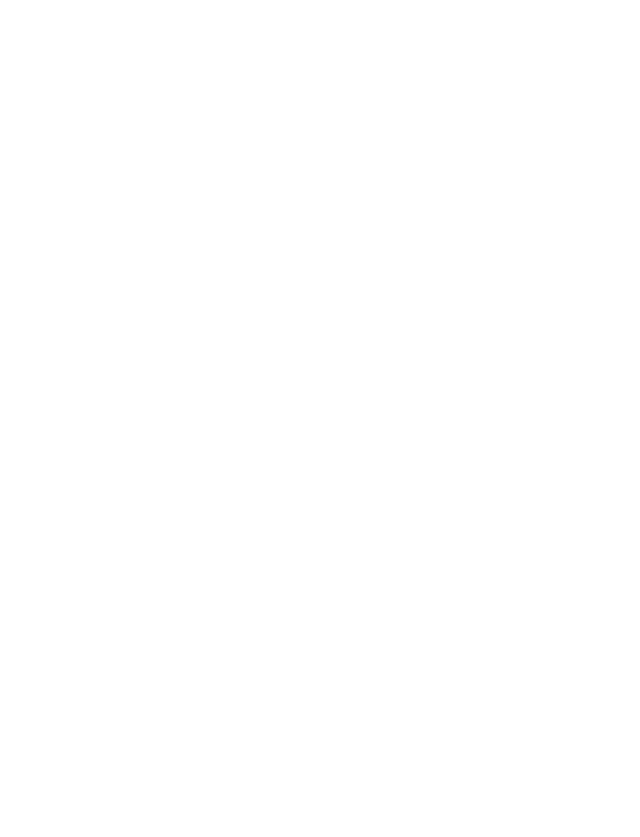
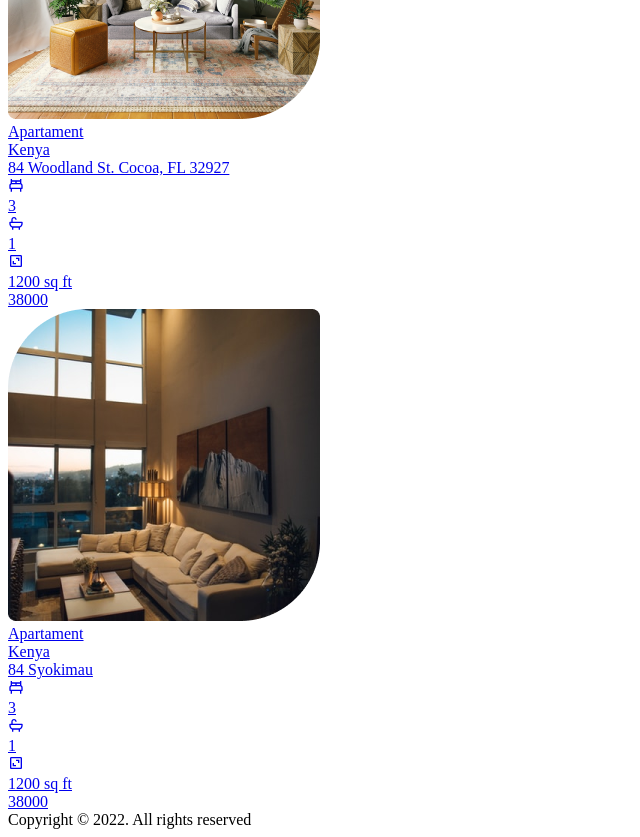
Before and after one commit to GEORGE-GICHURU/real-estate, a React (Create React App) app: page / in a window 1280 px wide. Shown: the part 10280-11117 px from the top of the page, without its empty margins (0-640 px from the left). Before the commit the page ends 10113 px from the top, so only its background shows below. Built offline with nearby package versions, Linux system fonts and the light colour scheme.

Commit message:
Finalized the whole project

```diff
--- a/src/data.js
+++ b/src/data.js
@@ -433,4 +433,48 @@
       phone: '0123 456 78910',
     },
   },
+
+  {
+    id: 19,
+    type: 'Apartament',
+    name: 'Apartament 19',
+    description:
+      'Lorem ipsum dolor sit amet consectetur adipisicing elit. Amet, illoat. Repudiandae ratione impedit delectus consectetur. Aspernaturvero obcaecati placeat ab distinctio unde ipsam molestias atqueratione delectus blanditiis nemo eius dignissimos doloremque quaealiquid maiores id tempore consequatur, quod pariatur saepe.',
+    image: Apartment6,
+    imageLg: Apartment6Lg,
+    country: 'Kenya',
+    address: '84 Woodland St. Cocoa, FL 32927',
+    bedrooms: '3',
+    bathrooms: '1',
+    surface: '1200 sq ft',
+    year: '2017',
+    price: '38000',
+    agent: {
+      image: Agent6,
+      name: 'Karen Sorensen',
+      phone: '0723 456 78910',
+    },
+  },
+
+  {
+    id: 20,
+    type: 'Apartament',
+    name: 'Apartament 20',
+    description:
+      'Lorem ipsum dolor sit amet consectetur adipisicing elit. Amet, illoat. Repudiandae ratione impedit delectus consectetur. Aspernaturvero obcaecati placeat ab distinctio unde ipsam molestias atqueratione delectus blanditiis nemo eius dignissimos doloremque quaealiquid maiores id tempore consequatur, quod pariatur saepe.',
+    image: Apartment5,
+    imageLg: Apartment5Lg,
+    country: 'Kenya',
+    address: '84 Syokimau',
+    bedrooms: '3',
+    bathrooms: '1',
+    surface: '1200 sq ft',
+    year: '2010',
+    price: '38000',
+    agent: {
+      image: Agent5,
+      name: 'Grandson',
+      phone: '0723 456 78910',
+    },
+  },
 ];
--- a/src/pages/PropertyDetails.js
+++ b/src/pages/PropertyDetails.js
@@ -9,7 +9,7 @@
   const { id } = useParams()
 
   //get housedata based on id
-  const house = housesData.find((house) => house.id === id)
+  const house = housesData.find((house) => house.id == id)
 
   console.log(`PropertyDetails`, { id, house })
 
```
